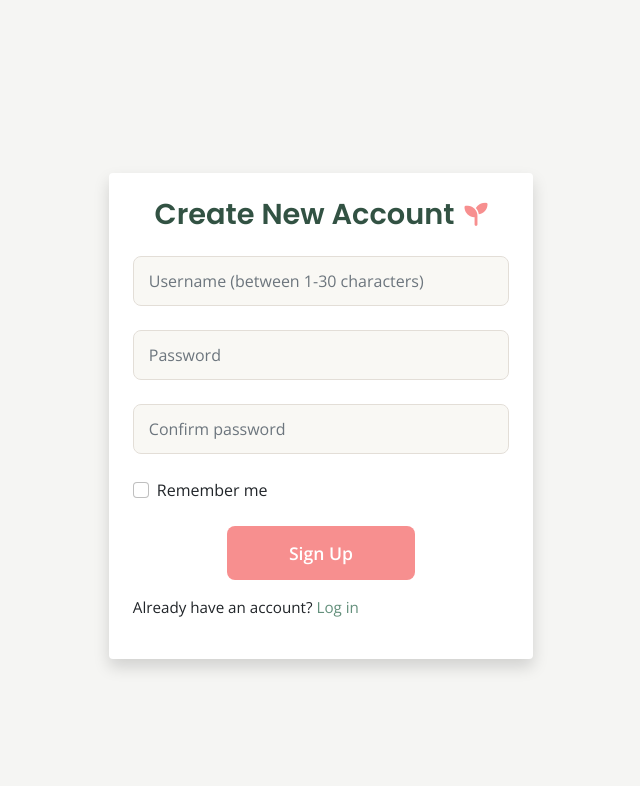
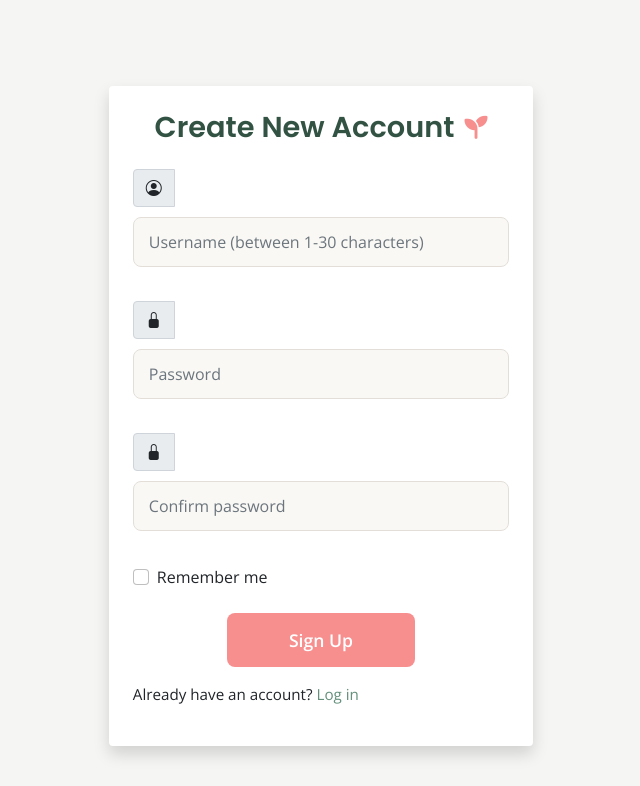
Before and after one commit to cybergemm/vibe_check, a Flask app: page /signup in a window 1280 px wide. Shown: the part 111-897 px from the top of the page, without its empty margins (319-959 px from the left). Run offline with Flask 2, Linux system fonts and the light colour scheme.

Commit message:
I have linked the bootstrap icons stylesheet to signup page. I have also made the necessary code changes by including the bootstrap class names.

```diff
--- a/app/templates/signup.html
+++ b/app/templates/signup.html
@@ -1,33 +1,56 @@
 {% extends "base.html" %}
 {% block head %}
 <link rel="stylesheet" href="{{ url_for('static', filename='css/signup.css') }}">
+<!-- Add Bootstrap Icons if not already in base.html -->
+<link href="https://cdn.jsdelivr.net/npm/bootstrap-icons@1.10.5/font/bootstrap-icons.css" rel="stylesheet">
 {% endblock %}
+
 {% block content %}
-<div class="container  vh-100 d-flex justify-content-center align-items-center signup-container">
+<div class="container vh-100 d-flex justify-content-center align-items-center signup-container">
   <div class="row w-100">
     <div class="col-12 col-sm-10 col-md-8 col-lg-5 mx-auto">
       <div class="signup-card p-4 shadow rounded bg-white">
-    <h2 class="text-center mb-4">Create New Account <i class="fa-solid fa-seedling icon"></i></h2>
+        <h2 class="text-center mb-4">
+          Create New Account <i class="fa-solid fa-seedling icon"></i>
+        </h2>
 
         <form method="POST">
-        {{ form.hidden_tag() }}  <!-- CSRF token -->
+          {{ form.hidden_tag() }}
+
           <div class="form-group mb-4">
+            <div class="input-group">
+              <span class="input-group-text"><i class="bi bi-person-circle"></i></span>
               {{ form.username(class="form-control", id="username", placeholder="Username (between 1-30 characters)") }}
             </div>
+          </div>
+
           <div class="form-group mb-4">
+            <div class="input-group">
+              <span class="input-group-text"><i class="bi bi-lock-fill"></i></span>
               {{ form.password(class="form-control", id="password", placeholder="Password") }}
             </div>
+          </div>
+
           <div class="form-group mb-4">
+            <div class="input-group">
+              <span class="input-group-text"><i class="bi bi-lock-fill"></i></span>
               {{ form.confirm_password(class="form-control", id="confirm_password", placeholder="Confirm password") }}
             </div>
+          </div>
+
           <div class="form-check mb-4">
             {{ form.remember(class="form-check-input", id="remember") }}
             <label class="form-check-label" for="remember">Remember me</label>
           </div>
+
           <div class="text-center">
             <button type="submit" class="btn btn-primary">Sign Up</button>
           </div>
         </form>
+
         <p class="mt-3">Already have an account? <a href="{{ url_for('auth.login') }}">Log in</a></p>
       </div>
+    </div>
+  </div>
+</div>
 {% endblock %}
```
Lines whose indentation alone changed are shown as unchanged.
